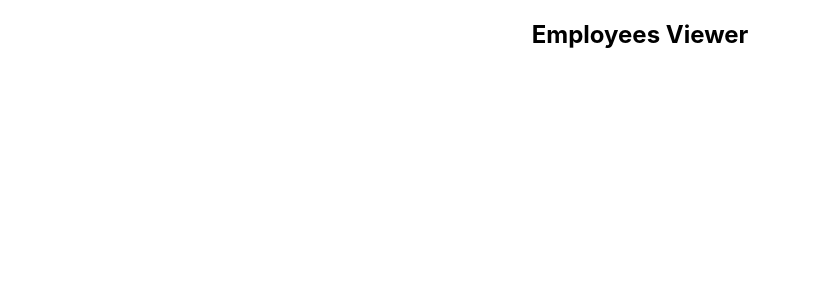
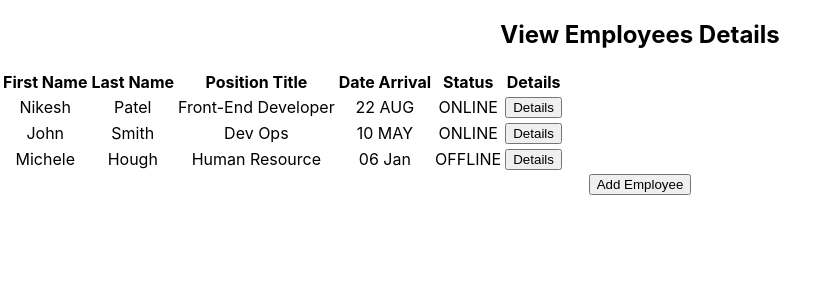
Before and after one commit to ptlnik13/payroll-app, a React (Create React App) app: page / in a window 1280 px wide. Shown: the top 300 px of the page, without its empty margins (0-838 px from the left). Built offline with nearby package versions, Linux system fonts and the light colour scheme.

Commit message:
Wireframe of EmployeeViewer and Details page working

```diff
--- a/src/components/EmployeeDetails/EmployeeDetails.component.jsx
+++ b/src/components/EmployeeDetails/EmployeeDetails.component.jsx
@@ -1,11 +1,39 @@
+import {useSelector} from "react-redux";
+import {selectEmployees} from "../../store/employee/employee.selectors";
+import {useParams} from "react-router-dom";
 
 
 function EmployeeDetailsComponent() {
-    return (
+
+    const {id} = useParams()
+
+    const employee = useSelector(selectEmployees).filter(employee => employee.id === id);
+
+
+    return (<>
+        <h2>Employee Details</h2>
         <div>
-            <h2>Employees Details</h2>
+            {
+                employee.map(employee => (<div key={employee.id}>
+                    <h2>Employee Section</h2>
+                    <h3>First Name: {employee.firstName}</h3>
+                    <h3>Middle Name: {employee.middleName}</h3>
+                    <h3>Last Name: {employee.lastName}</h3>
+                    <h3>Location City: {employee.location}</h3>
+                    <h3>Address: {employee.address}</h3>
+                    <h3>Date Birth: {employee.birthDate}</h3>
+                    <h3>Telephone: {employee.telephone}</h3>
+                    <br/>
+                    <h2>Position Section</h2>
+                    <h3>Position Title: {employee.positionTitle}</h3>
+                    <h3>Hire Date: {employee.hireDate}</h3>
+                    <h3>Email: {employee.email}</h3>
+                    <h3>Salary: {employee.salary}</h3>
+                    <h3>Time in Position: {employee.timeInPosition}</h3>
+                </div>))
+            }
         </div>
-    );
+    </>);
 }
 
 export default EmployeeDetailsComponent;
--- a/src/components/EmployeeViewer/EmployeeViewer.component.jsx
+++ b/src/components/EmployeeViewer/EmployeeViewer.component.jsx
@@ -1,9 +1,53 @@
+import {useDispatch, useSelector} from "react-redux";
+import {getAllEmployees} from "../../store/employee/employee.actions";
+import {selectEmployees} from "../../store/employee/employee.selectors";
+import {useNavigate} from "react-router-dom";
 
 function EmployeeViewerComponent() {
+
+    const dispatch = useDispatch();
+    const employees = useSelector(selectEmployees);
+    const navigate = useNavigate();
+
+    dispatch(getAllEmployees());
+
+    const handleNavigate = (id) => {
+        navigate(`/employee/${id}`)
+    }
+
     return (
-        <div>
-            <h2>Employees Viewer</h2>
-        </div>
+        <>
+            <h2>View Employees Details</h2>
+            <div>
+                <table>
+                    <thead>
+                    <tr>
+                        <th>First Name</th>
+                        <th>Last Name</th>
+                        <th>Position Title</th>
+                        <th>Date Arrival</th>
+                        <th>Status</th>
+                        <th>Details</th>
+                    </tr>
+                    </thead>
+                    <tbody>
+                    {employees.map((employee) => (
+                        <tr key={employee.id}>
+                            <td>{employee.firstName}</td>
+                            <td>{employee.lastName}</td>
+                            <td>{employee.positionTitle}</td>
+                            <td>{employee.hireDate}</td>
+                            <td>{employee.status}</td>
+                            <td>
+                                <button onClick={() => handleNavigate(employee.id)}>Details</button>
+                            </td>
+                        </tr>
+                    ))}
+                    </tbody>
+                </table>
+                <button>Add Employee</button>
+            </div>
+        </>
     );
 }
 
--- a/src/data-files/employee-data.js
+++ b/src/data-files/employee-data.js
@@ -11,6 +11,7 @@ export const EMPLOYEE_DATA = [
         positionTitle: 'Front-End Developer',
         hireDate: '22 AUG',
         email: 'ptlnik13@gmail.com',
+        status: 'ONLINE',
         salary: '$100',
         timeInPosition: '1 Month'
     },
@@ -26,6 +27,7 @@ export const EMPLOYEE_DATA = [
         positionTitle: 'Dev Ops',
         hireDate: '10 MAY',
         email: 'john.smith@gmail.com',
+        status: 'ONLINE',
         salary: '$101',
         timeInPosition: '3 Months'
     },
@@ -41,6 +43,7 @@ export const EMPLOYEE_DATA = [
         positionTitle: 'Human Resource',
         hireDate: '06 Jan',
         email: 'michele.hough@gmail.com',
+        status: 'OFFLINE',
         salary: '$80',
         timeInPosition: '8 Months'
     },
--- a/src/store/employee/employee.actions.js
+++ b/src/store/employee/employee.actions.js
@@ -0,0 +1,9 @@
+import {EMPLOYEE_ACTION_TYPES} from "./employee.types";
+
+let createAction = (type, payload) => ({type, payload});
+
+
+export const getAllEmployees = () => {
+
+    return createAction(EMPLOYEE_ACTION_TYPES.GET_EMPLOYEES, [])
+}
--- a/src/store/employee/employee.selectors.js
+++ b/src/store/employee/employee.selectors.js
@@ -0,0 +1,8 @@
+import {createSelector} from "reselect";
+
+const selectEmployeeReducer = state => state.employee;
+
+export const selectEmployees = createSelector(
+    [selectEmployeeReducer],
+    data => data.employees
+)
```
